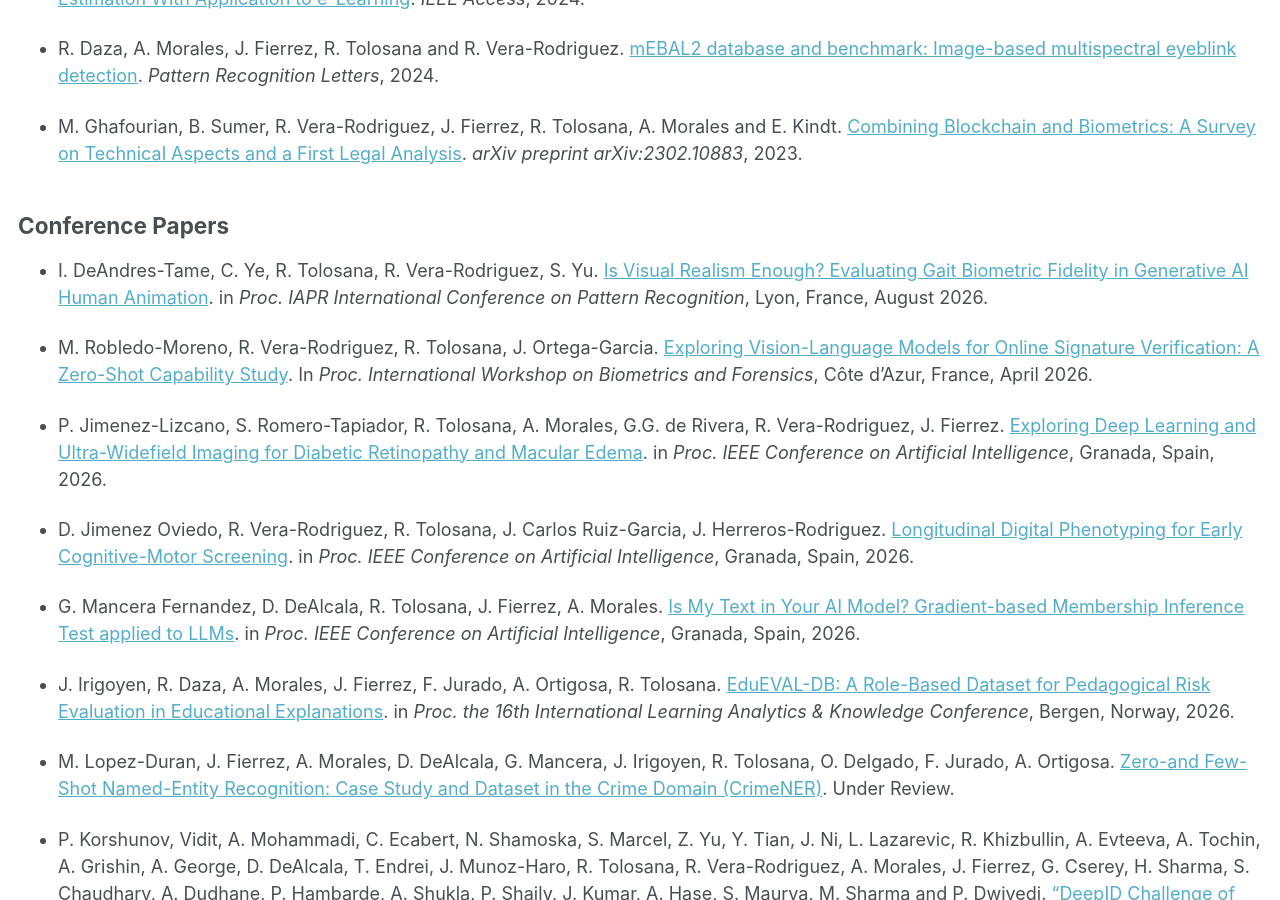
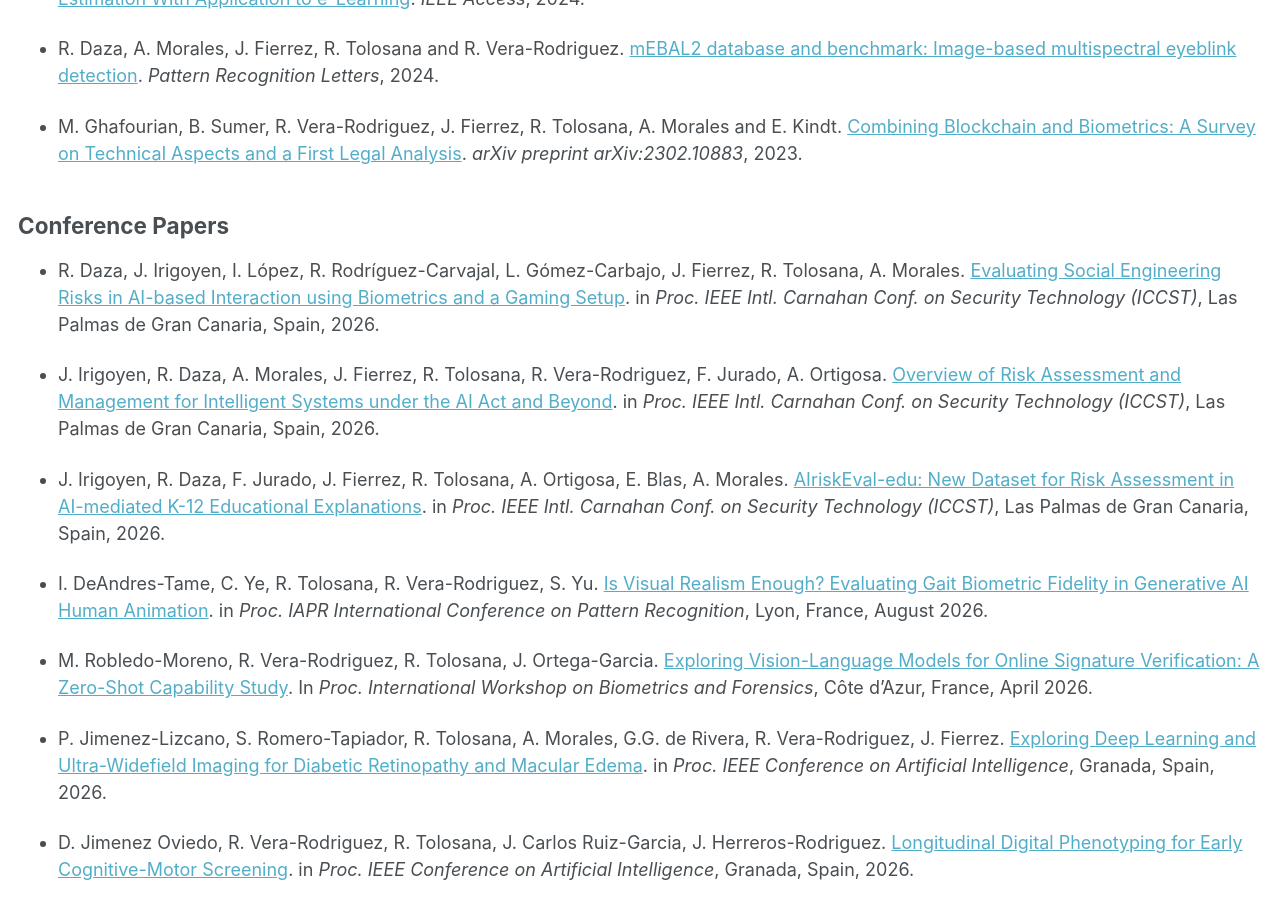
Before and after one commit to catedraeniauam/catedraeniauam.github.io, a Jekyll site: the page built from _pages/publications.md, in a window 1280 px wide and 900 px high, scrolled down 1682 px. Built offline with Jekyll 4.4.1, drawn with Linux system fonts in a browser that asks for light colours.

Commit message:
Añadimos 3 nuevas publicaciones a la web

```diff
--- a/_pages/publications.md
+++ b/_pages/publications.md
@@ -46,6 +46,12 @@ Journal Articles
 
 Conference Papers
 -----
+
+- R. Daza, J. Irigoyen, I. López, R. Rodríguez-Carvajal, L. Gómez-Carbajo, J. Fierrez, R. Tolosana, A. Morales. <a href="https://arxiv.org/abs/2606.17793">Evaluating Social Engineering Risks in AI-based Interaction using Biometrics and a Gaming Setup</a>. in *Proc. IEEE Intl. Carnahan Conf. on Security Technology (ICCST)*, Las Palmas de Gran Canaria, Spain, 2026.
+
+- J. Irigoyen, R. Daza, A. Morales, J. Fierrez, R. Tolosana, R. Vera-Rodriguez, F. Jurado, A. Ortigosa. <a href="https://arxiv.org/abs/2607.02197">Overview of Risk Assessment and Management for Intelligent Systems under the AI Act and Beyond</a>. in *Proc. IEEE Intl. Carnahan Conf. on Security Technology (ICCST)*, Las Palmas de Gran Canaria, Spain, 2026.
+
+- J. Irigoyen, R. Daza, F. Jurado, J. Fierrez, R. Tolosana, A. Ortigosa, E. Blas, A. Morales. <a href="https://arxiv.org/abs/2607.01934">AIriskEval-edu: New Dataset for Risk Assessment in AI-mediated K-12 Educational Explanations</a>. in *Proc. IEEE Intl. Carnahan Conf. on Security Technology (ICCST)*, Las Palmas de Gran Canaria, Spain, 2026.
 
 - I. DeAndres-Tame, C. Ye, R. Tolosana, R. Vera-Rodriguez, S. Yu. <a href="https://arxiv.org/abs/2512.19275">Is Visual Realism Enough? Evaluating Gait Biometric Fidelity in Generative AI Human Animation</a>. in *Proc. IAPR International Conference on Pattern Recognition*, Lyon, France, August 2026.
 
```
